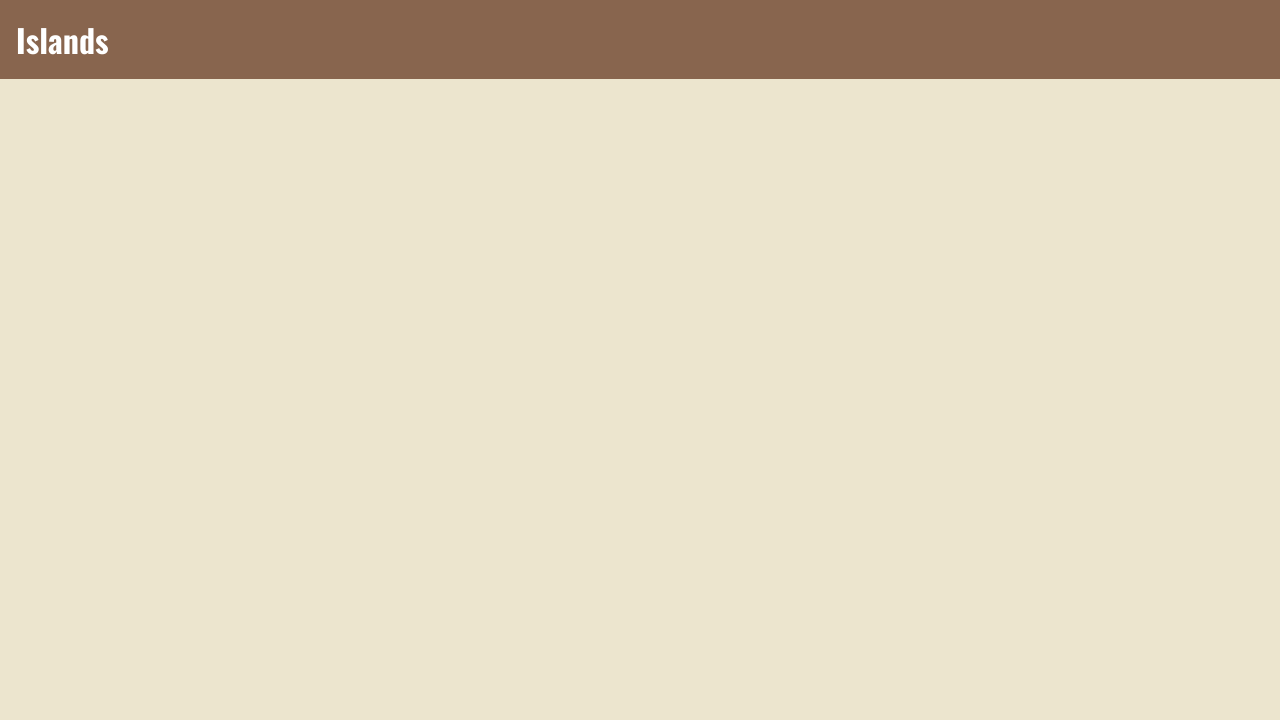
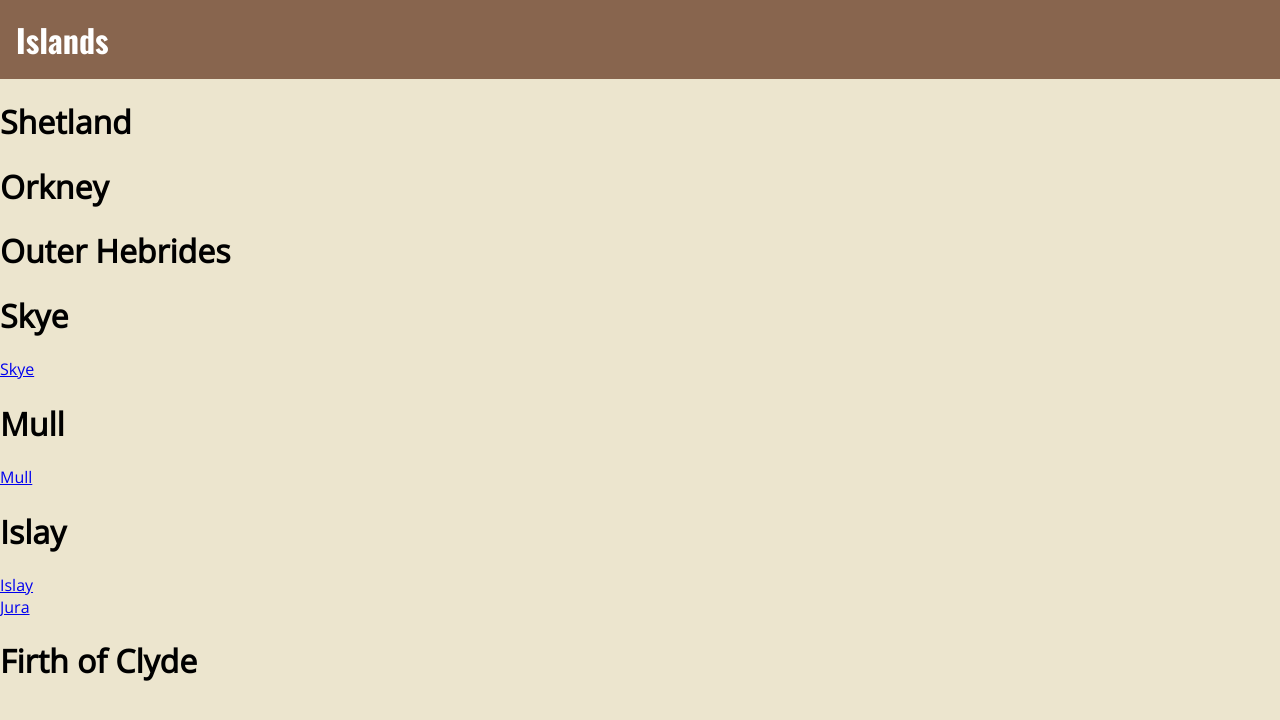
Before and after one commit to kernsary/gatsby-islands-1, a Gatsby site: page / in a window 1280 px wide. Built offline with nearby package versions, Linux system fonts and the light colour scheme; Gatsby itself is replaced by a stand-in of ours.

Commit message:
Added IslandList for each region to index page, and region headings.

```diff
--- a/src/components/IslandList.js
+++ b/src/components/IslandList.js
@@ -30,10 +30,13 @@ export default function IslandList( {region} ) {
     `);
 
     return (
-       <div>
-           {data.allMarkdownRemark.edges.map(edge => (
-               <div><Link to={edge.node.fields.slug}>{edge.node.frontmatter.region === region && edge.node.frontmatter.title}</Link></div>
-           ))}
-       </div>
+        <div>
+           <h1>{region}</h1>
+           <div>
+               {data.allMarkdownRemark.edges.map(edge => (
+                   <div><Link to={edge.node.fields.slug}>{edge.node.frontmatter.region === region && edge.node.frontmatter.title}</Link></div>
+               ))}
+           </div>
+        </div>
     );
 }
--- a/src/pages/index.js
+++ b/src/pages/index.js
@@ -11,7 +11,13 @@ export default function IndexPage() {
 
   return (
     <Layout>
-      <IslandList region='Clyde'/>
+      <IslandList region='Shetland'/>
+      <IslandList region='Orkney'/>
+      <IslandList region='Outer Hebrides'/>
+      <IslandList region='Skye'/>
+      <IslandList region='Mull'/>
+      <IslandList region='Islay'/>
+      <IslandList region='Firth of Clyde'/>
     </Layout>
   );
 }
```
